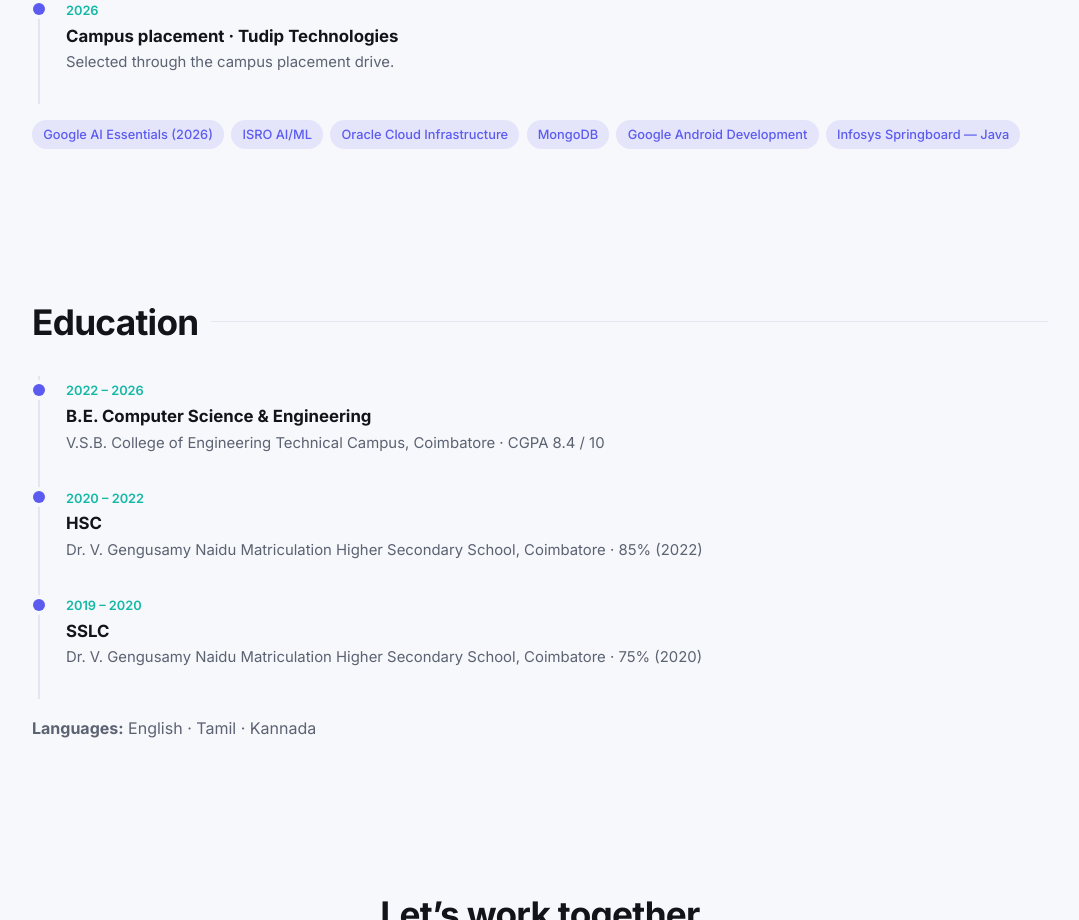
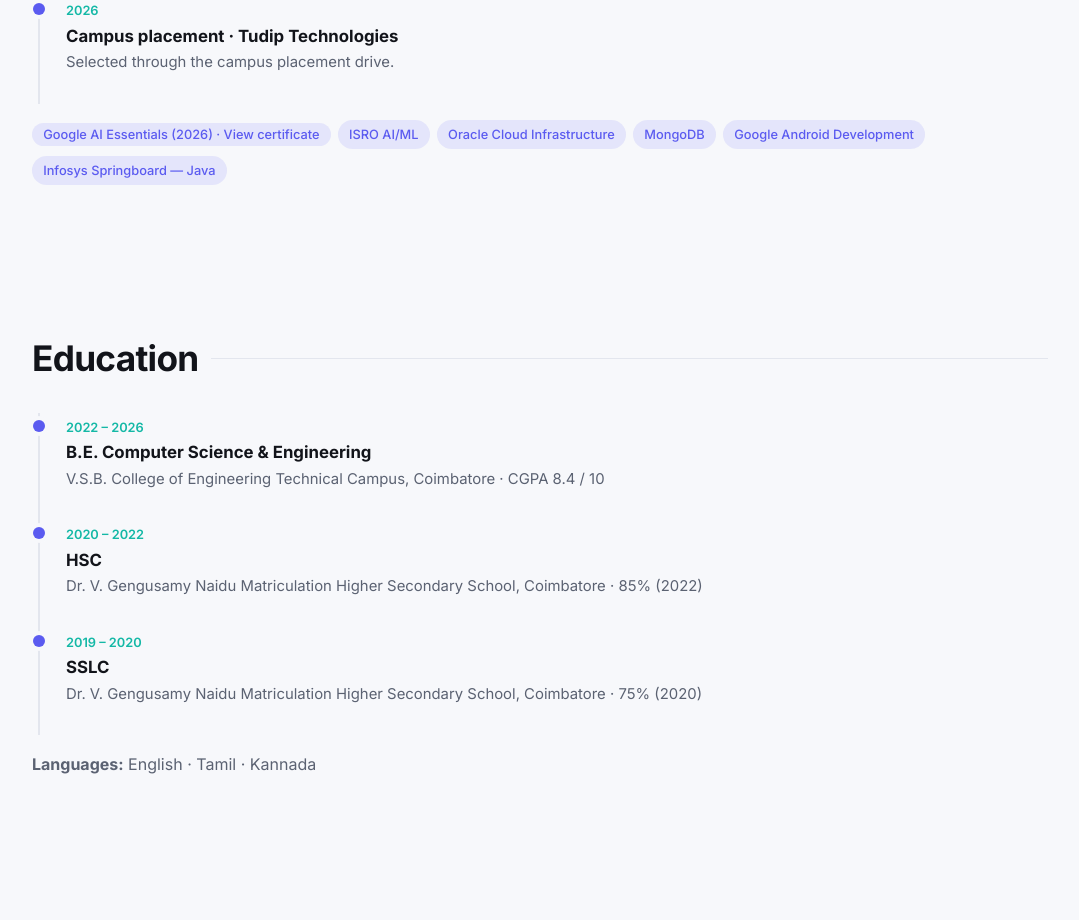
Before and after one commit to Giri-24/Personal-Portfolio, a plain HTML site: page index.html in a window 1280 px wide. Shown: the part 3360-4280 px from the top of the page, without its empty margins (100-1179 px from the left). Drawn offline with Linux system fonts and the light colour scheme.

Commit message:
Update portfolio and add Google AI Essentials certificate
Co-authored-by: Copilot <223556219+Copilot@users.noreply.github.com>

```diff
--- a/index.html
+++ b/index.html
@@ -109,7 +109,7 @@
     <div class="item"><span class="date">2024</span><h3>AI/ML Internship</h3><p>Identified geographical weather patterns using machine learning models and data analysis.</p></div>
     <div class="item"><span class="date">2026</span><h3>Campus placement · Tudip Technologies</h3><p>Selected through the campus placement drive.</p></div>
   </div>
-  <div class="chips certs"><i>Google AI Essentials (2026)</i><i>ISRO AI/ML</i><i>Oracle Cloud Infrastructure</i><i>MongoDB</i><i>Google Android Development</i><i>Infosys Springboard — Java</i></div>
+  <div class="chips certs"><a href="certificates/GoogleAIEssentialsV1.pdf" target="_blank" rel="noopener"><i>Google AI Essentials (2026) · View certificate</i></a><i>ISRO AI/ML</i><i>Oracle Cloud Infrastructure</i><i>MongoDB</i><i>Google Android Development</i><i>Infosys Springboard — Java</i></div>
 </section>
 
 <section id="education" class="reveal">
```
Also changed, not shown: 1 other file.
